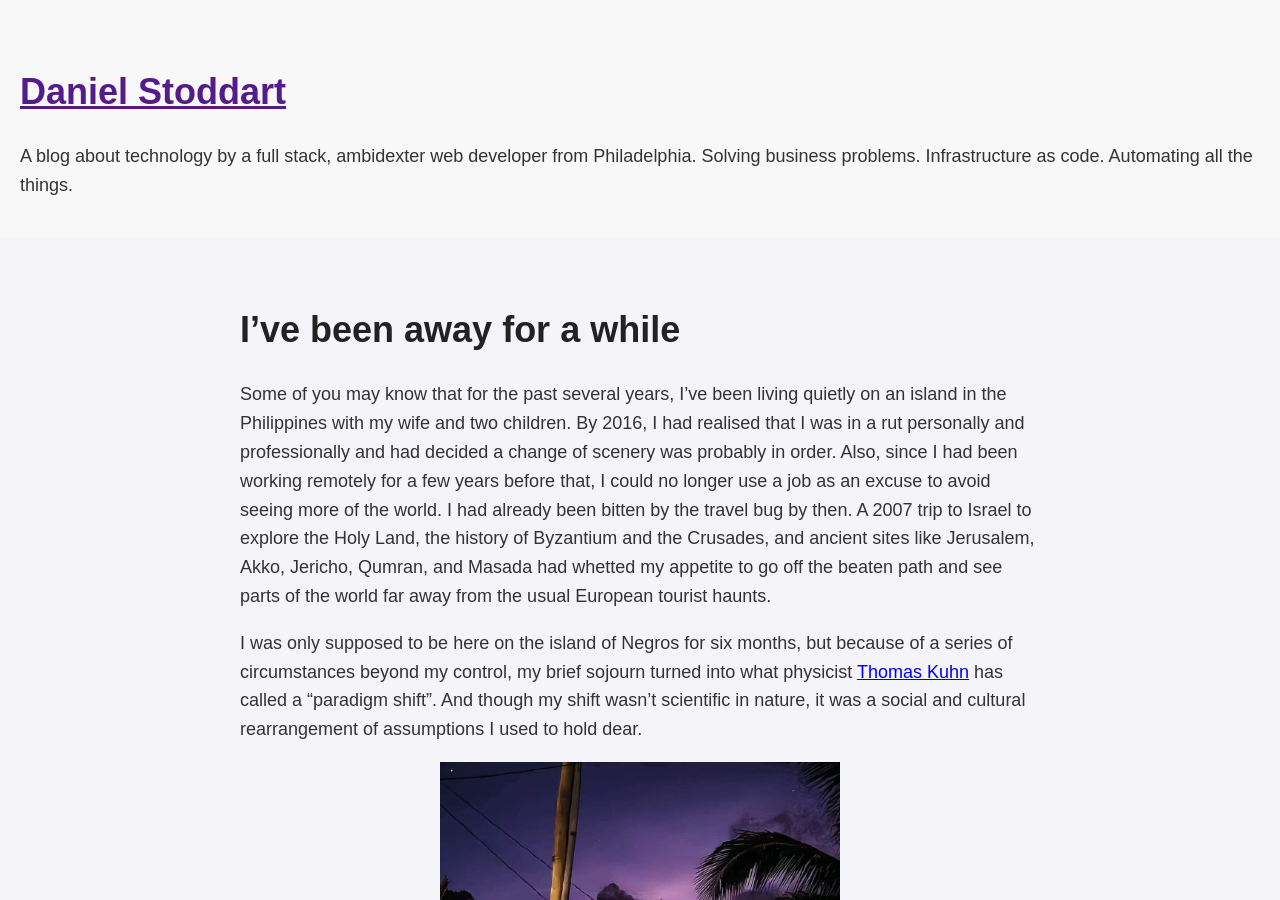
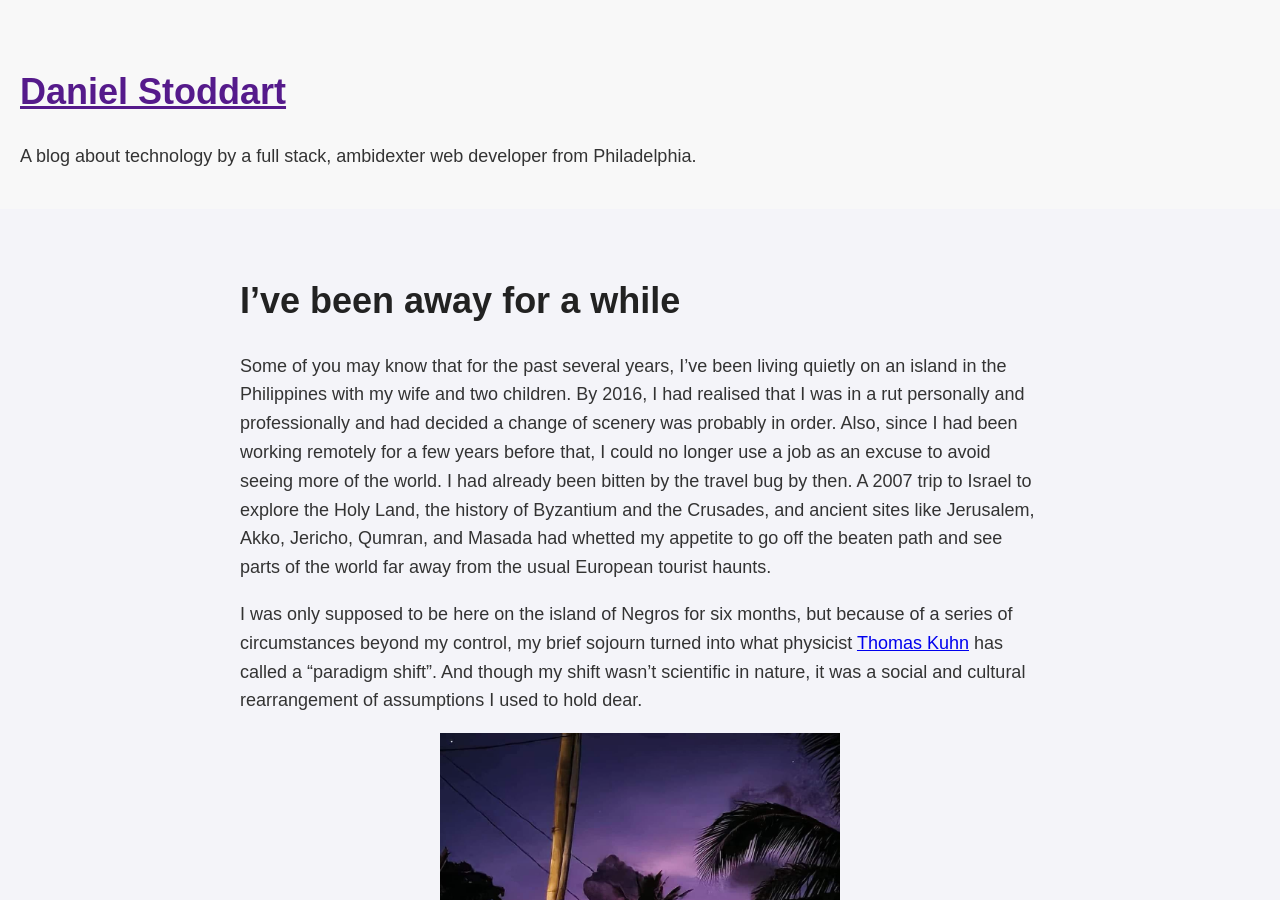
Before and after one commit to stoddart/stoddart.github.io, a Jekyll site: the page built from _posts/2024-06-03-my-first-post.md, in a window 1280 px wide and 900 px high. Built offline with Jekyll 4.4.1, drawn with Linux system fonts in a browser that asks for light colours.

Commit message:
Edited and shortened the description, which was far too long

```diff
--- a/_config.yml
+++ b/_config.yml
@@ -21,7 +21,7 @@
 title: Daniel Stoddart
 email: stoddart@gmail.com
 description: >- # this means to ignore newlines until "baseurl:"
-  A blog about technology by a full stack, ambidexter web developer from Philadelphia. Solving business problems. Infrastructure as code. Automating all the things.
+  A blog about technology by a full stack, ambidexter web developer from Philadelphia.
 baseurl: "" # the subpath of your site, e.g. /blog
 url: "" # the base hostname & protocol for your site, e.g. http://example.com
 twitter_username: jekyllrb
```
